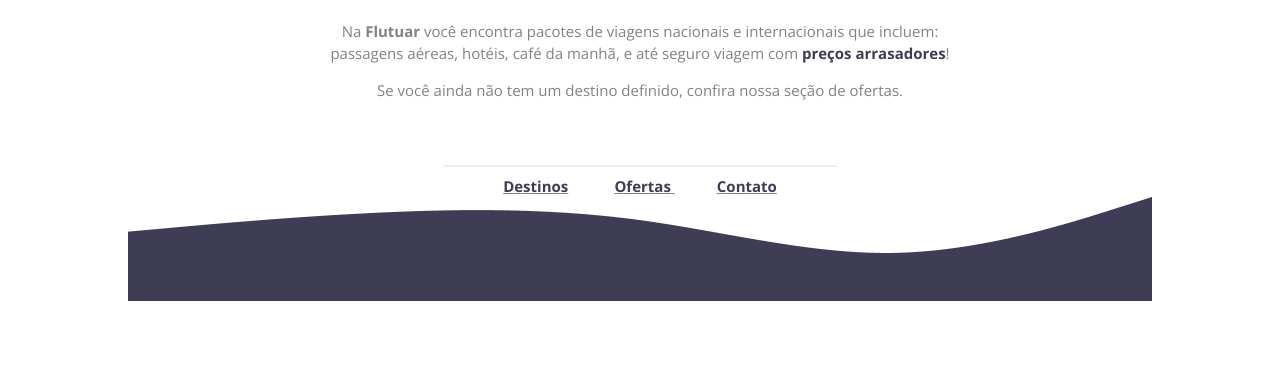
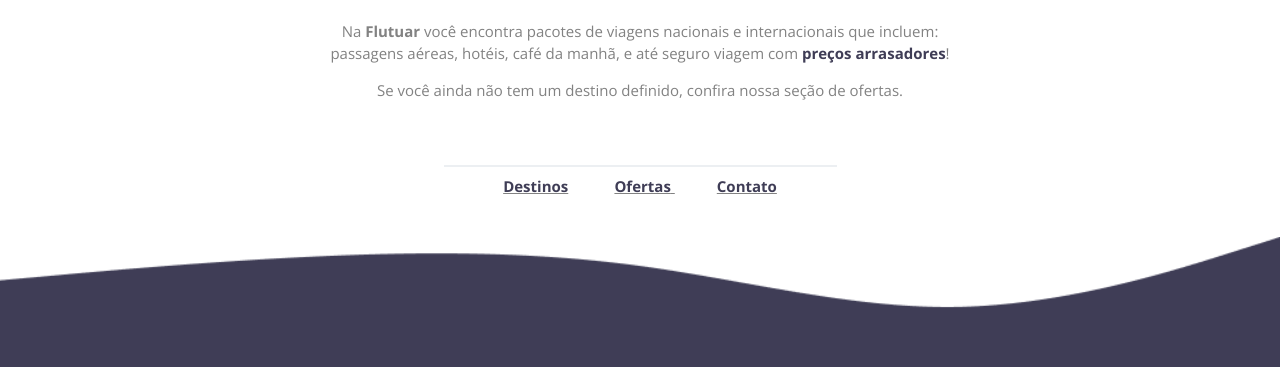
Before and after one commit to AnaysaLopes/recriando_layout, a plain HTML site: page index.html in a window 1280 px wide. Shown: the part 431-803 px from the top of the page. Drawn offline with nearby package versions, Linux system fonts and the light colour scheme.

Commit message:
Update style.css

```diff
--- a/style.css
+++ b/style.css
@@ -56,7 +56,7 @@ p span, a span {
     border:  1px solid #ECEFF2;
 }
 
-#Wave {
+#wave {
     position: inherit;
     width: 100%;
     margin: 40px auto 0px;
```
